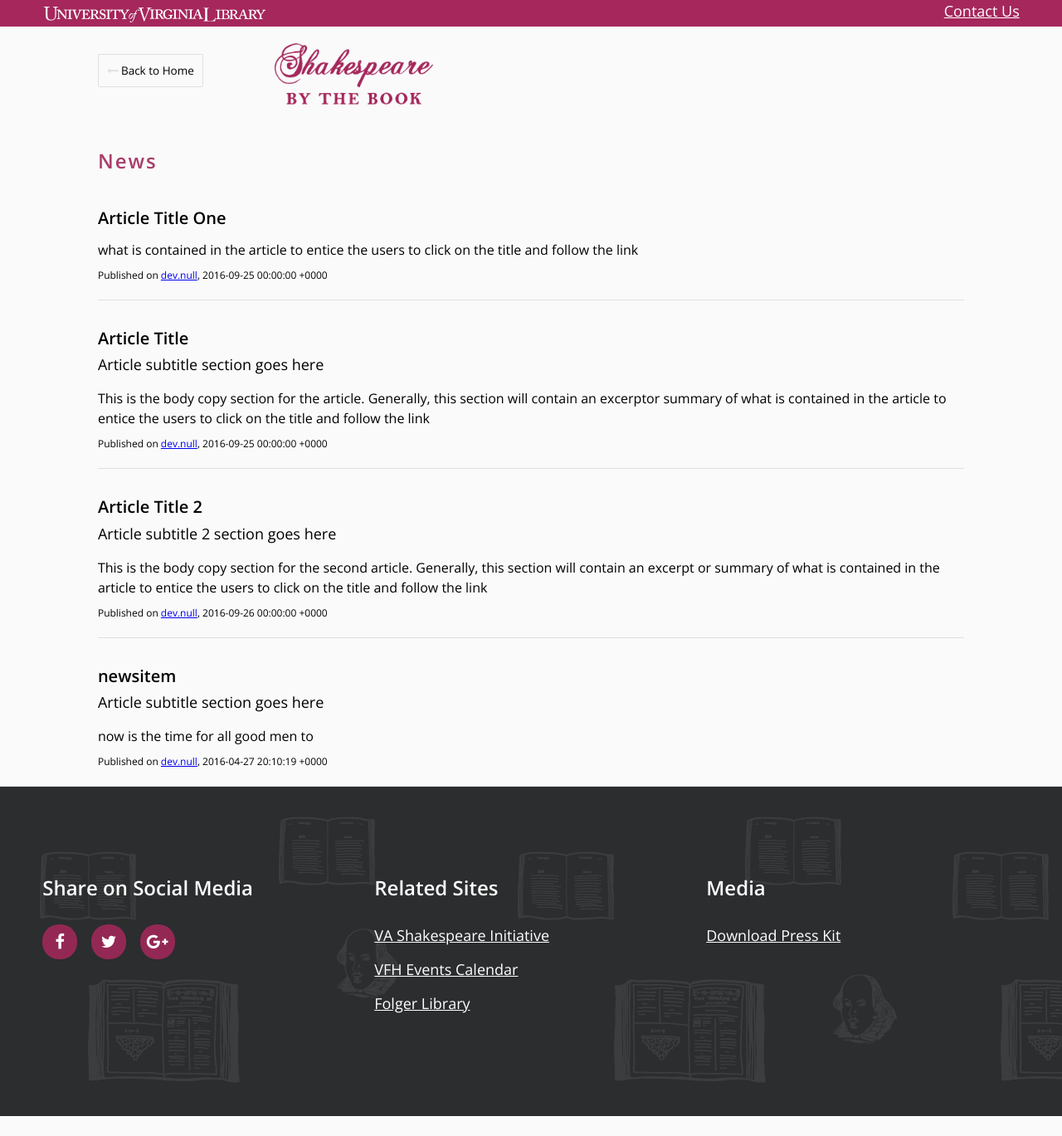
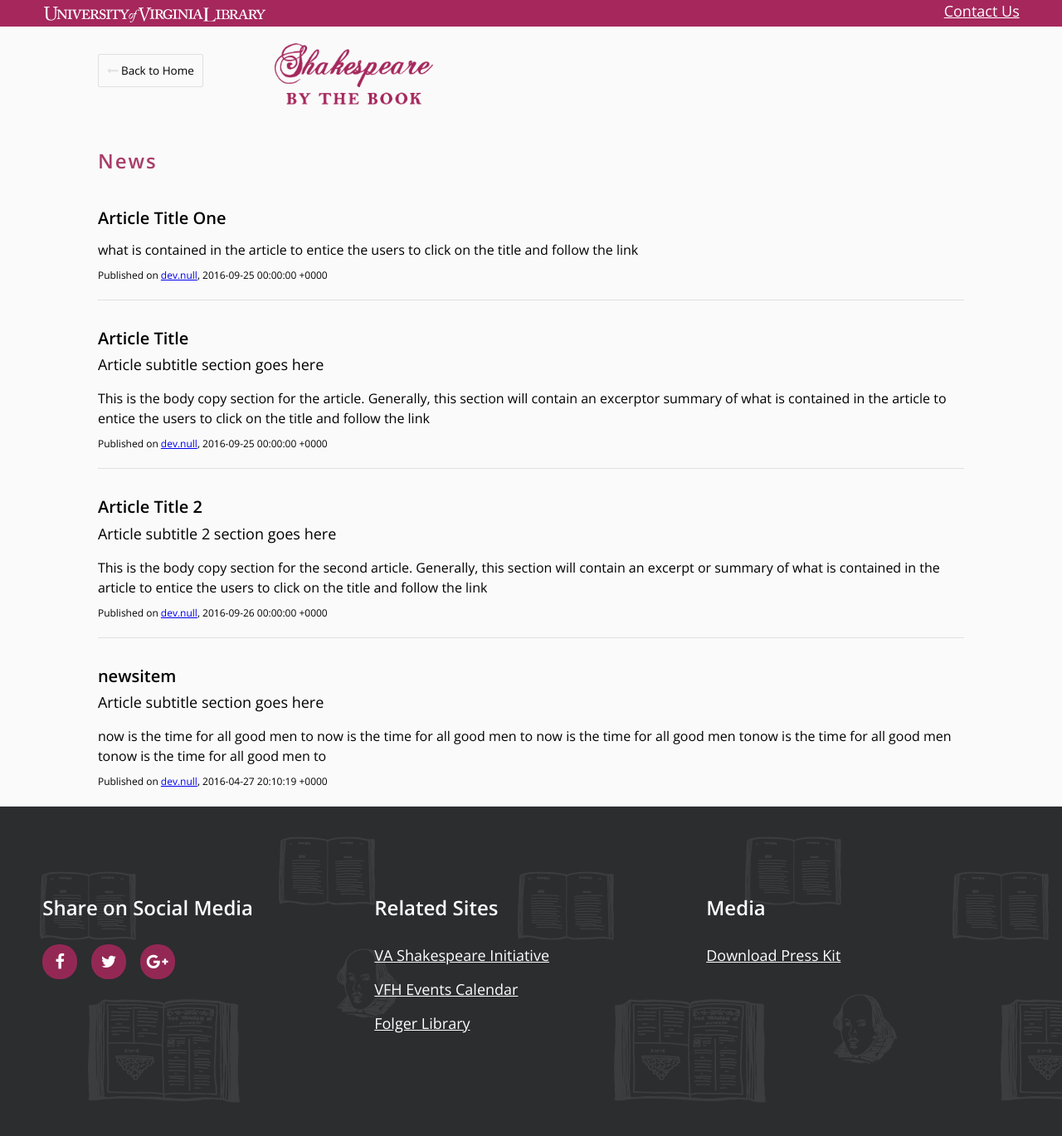
Before and after one commit to uvalib/shakespeare, a Jekyll site: the page built from news.html, in a window 1280 px wide. Shown: the whole page at 83% size. Built offline with Jekyll 4.4.1, drawn with Linux system fonts in a browser that asks for light colours; nearby versions of some CDN libraries; before the commit the page ends 1345 px from its top, so only the background shows below that.

Commit message:
Update newsitem.html

```diff
--- a/_news/newsitem.html
+++ b/_news/newsitem.html
@@ -2,5 +2,5 @@
 title: "newsitem"
 link: "http://dev.null"
 subtitle: "Article subtitle section goes here"
-copy: "now is the time for all good men to"
+copy: "now is the time for all good men to now is the time for all good men to now is the time for all good men tonow is the time for all good men tonow is the time for all good men to"
 ---
```
